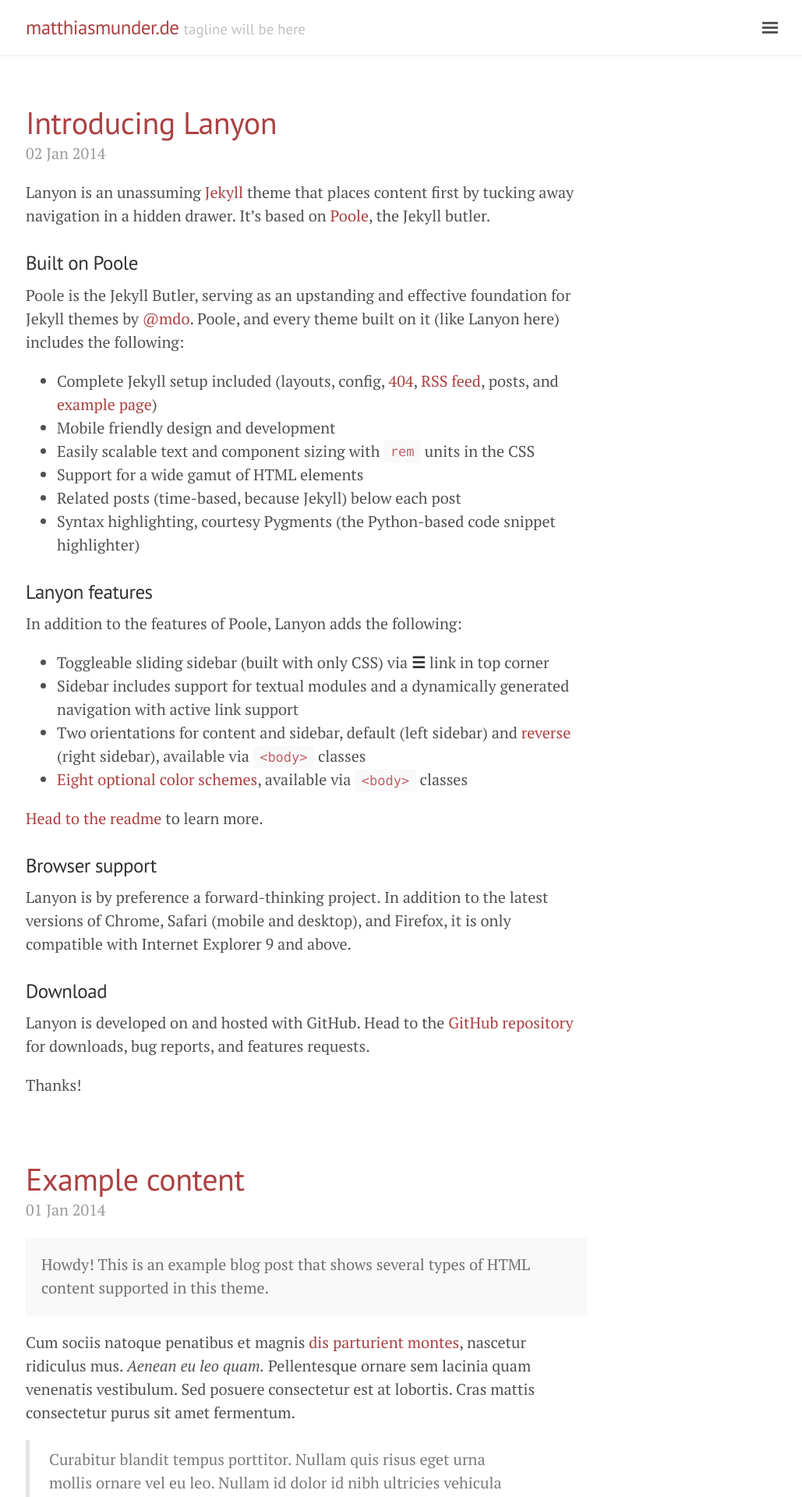
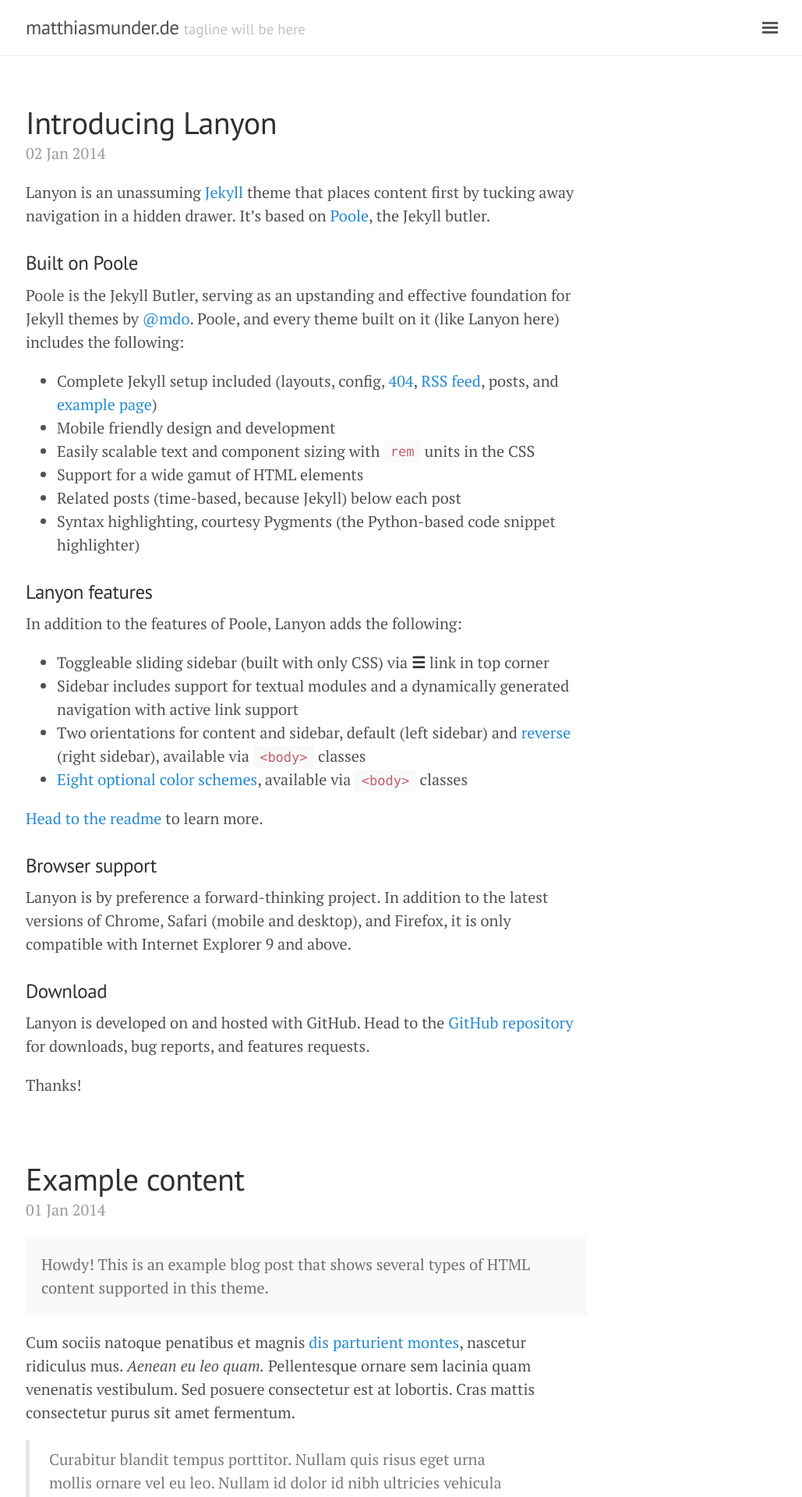
Before and after one commit to gitter-badger/mcmunder.github.io, a Jekyll site: the page built from index.html, in a window 1280 px wide. Shown: the top 1920 px of the page at 78% size, without its empty margins (247-1276 px from the left). Built offline with Jekyll 4.4.1, drawn with Linux system fonts in a browser that asks for light colours; the list of posts is cut into pages by our own code.

Commit message:
playing around

```diff
--- a/_layouts/default.html
+++ b/_layouts/default.html
@@ -3,7 +3,7 @@
 
   {% include head.html %}
 
-  <body class="theme-base-08 layout-reverse sidebar-overlay">
+  <body class="layout-reverse">
 
     {% include sidebar.html %}
 
```
